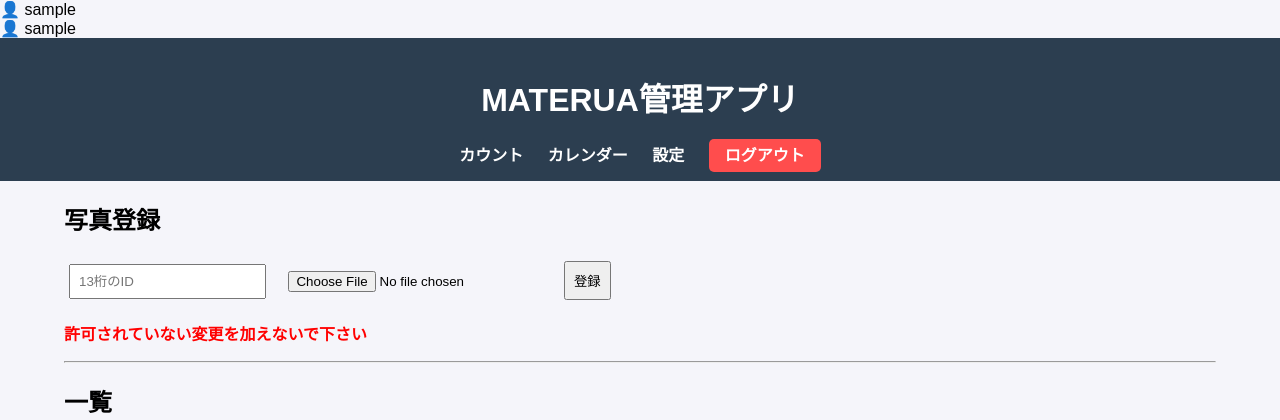
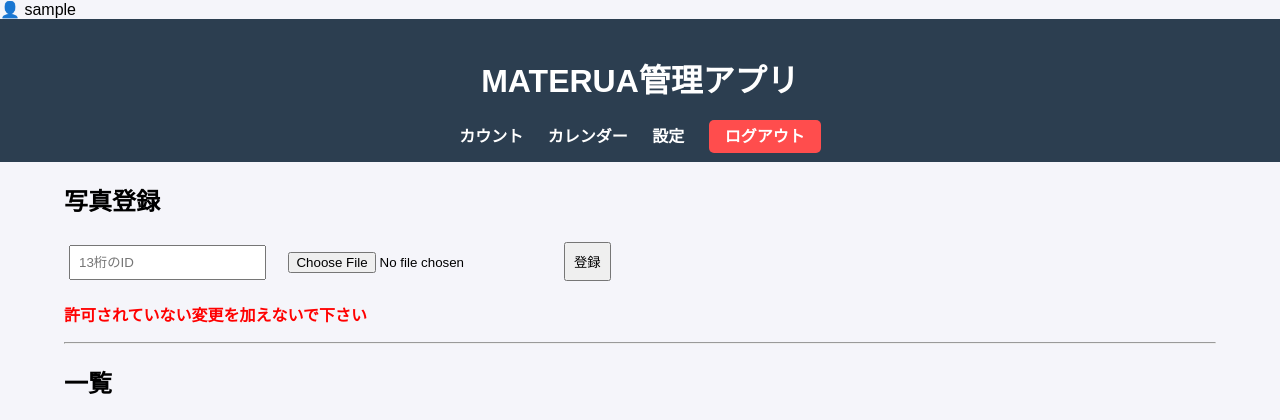
Before and after one commit to Mana-424/barcoed, a Flask app: page / in a window 1280 px wide. Shown: the top 420 px of the page. Run offline with Flask 3, Linux system fonts and the light colour scheme; the visitor is signed in with stand-in values (Sample User, id 1); data that the repository does not hold is empty; parts of the project's set-up code (start-up, migrations or seed data) failed here and were passed over.

Commit message:
Update base.html

```diff
--- a/templates/base.html
+++ b/templates/base.html
@@ -4,10 +4,6 @@
     <meta charset="UTF-8">
     <title>MATERUA管理アプリ</title>
     <link rel="stylesheet" href="{{ url_for('static', filename='style.css') }}">
-    <div style="margin-left:auto;">
-    {% if session["username"] %}
-        <span>👤 {{ session["username"] }}</span>
-    {% endif %}
     <div style="margin-left:auto;">
     {% if session["username"] %}
         <span>👤 {{ session["username"] }}</span>
```
